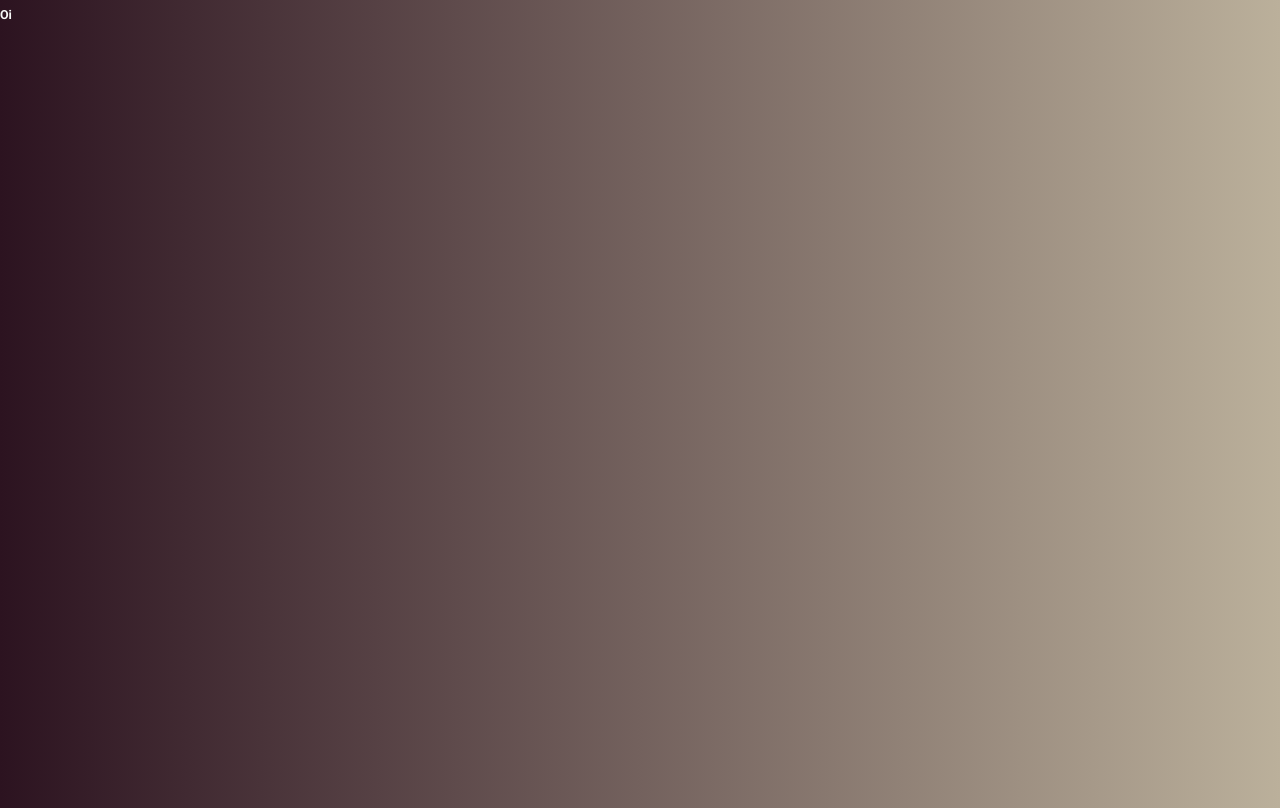
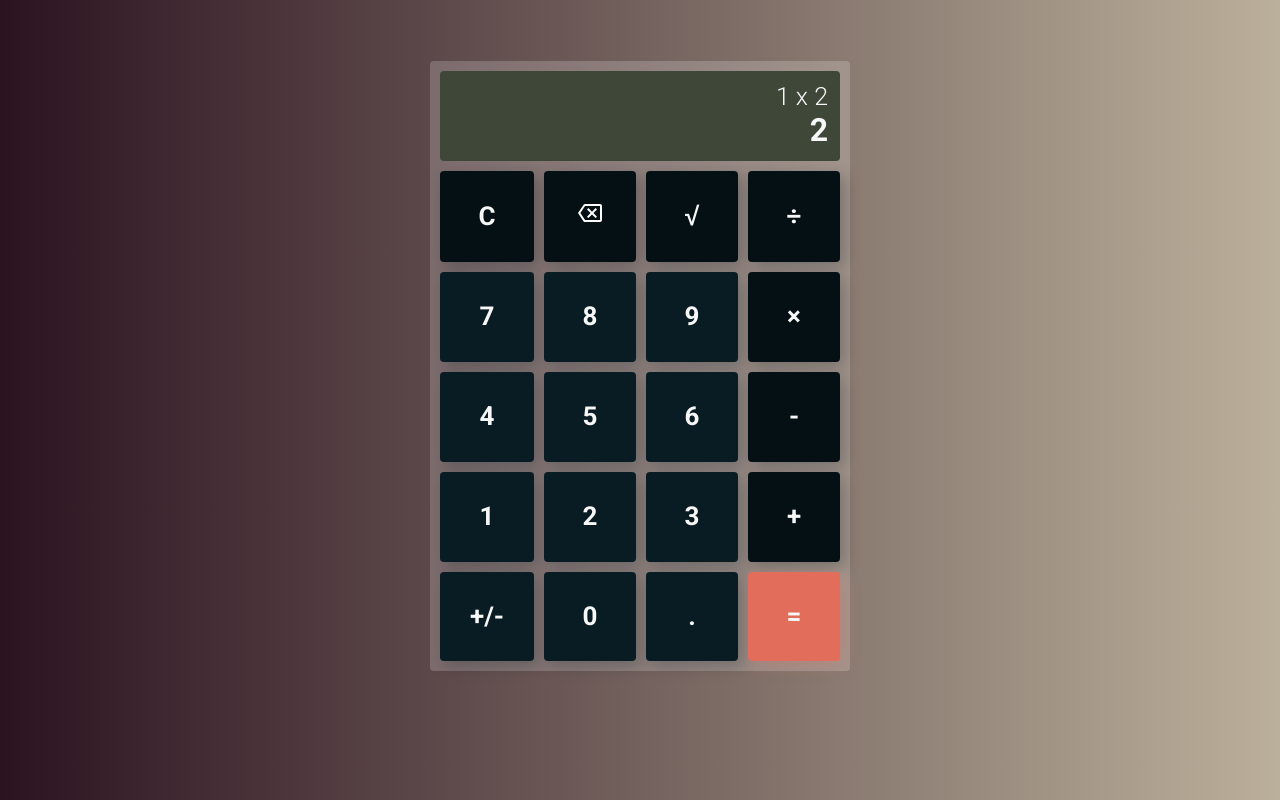
Before and after one commit to saviomisael/calculadora-vuejs, a Vue app: page / in a window 1280 px wide. Built offline with nearby package versions, Linux system fonts and the light colour scheme.

Commit message:
add CalcProvider

```diff
--- a/src/App.vue
+++ b/src/App.vue
@@ -1,11 +1,19 @@
 <template>
-  <h1>Oi</h1>
+  <calc-provider>
+    <calculator></calculator>
+  </calc-provider>
 </template>
 
 <script>
+import CalcProvider from './providers/CalcProvider'
+import Calculator from './components/Calculator'
+
 export default {
+  components: {
+    CalcProvider,
+    Calculator,
+  },
 }
 </script>
 
-<style lang="scss">
-</style>
+<style lang="scss"></style>
--- /dev/null
+++ b/src/providers/CalcProvider/index.vue
@@ -0,0 +1,3 @@
+<template src="./template.html"></template>
+
+<script src="./script.js"></script>
--- /dev/null
+++ b/src/providers/CalcProvider/script.js
@@ -0,0 +1,6 @@
+export default {
+  provide: {
+    formula: '',
+    result: '',
+  },
+}
--- /dev/null
+++ b/src/providers/CalcProvider/template.html
@@ -0,0 +1 @@
+<slot></slot>
```
